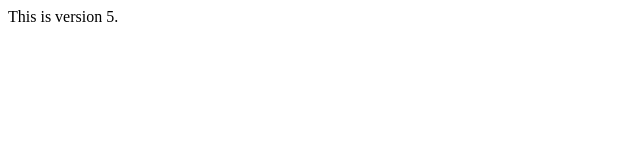
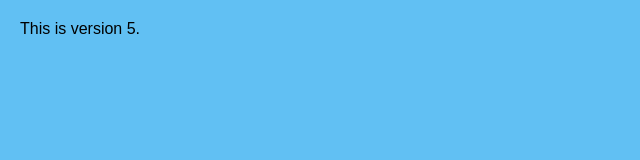
Before and after one commit to Prajwal-Negi/myremote-repo, a plain HTML site: page index.html in a window 1280 px wide. Shown: the whole page, without its empty margins (0-640 px from the left). Drawn offline with Linux system fonts and the light colour scheme.

Commit message:
added design

```diff
--- a/index.html
+++ b/index.html
@@ -3,6 +3,7 @@
 <head>
     <meta charset="UTF-8">
     <meta name="viewport" content="width=device-width, initial-scale=1.0">
+    <link rel="stylesheet" href="style.css">
     <title>Document</title>
 </head>
 <body>
--- /dev/null
+++ b/style.css
@@ -0,0 +1,5 @@
+body {
+    font-family: Arial, sans-serif;
+    margin: 20px;
+    background-color: #61c0f3;
+}
```
